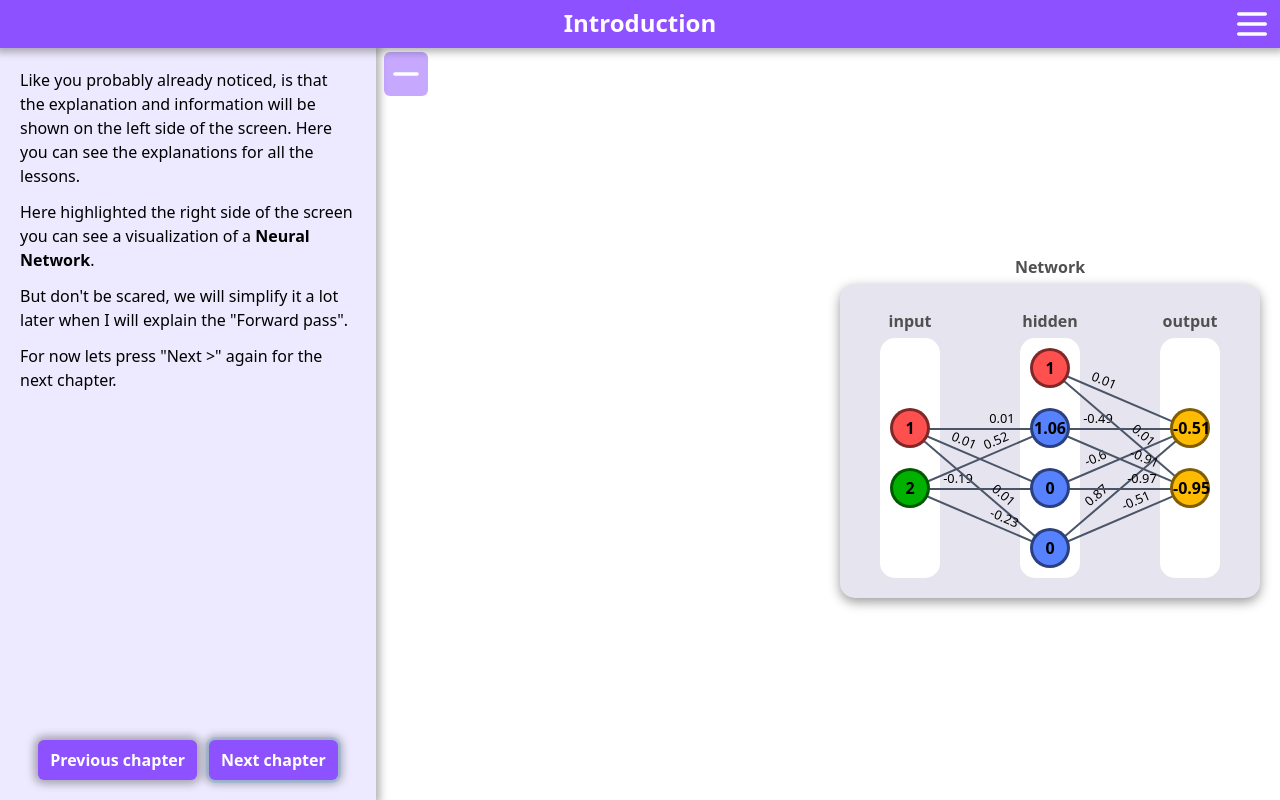
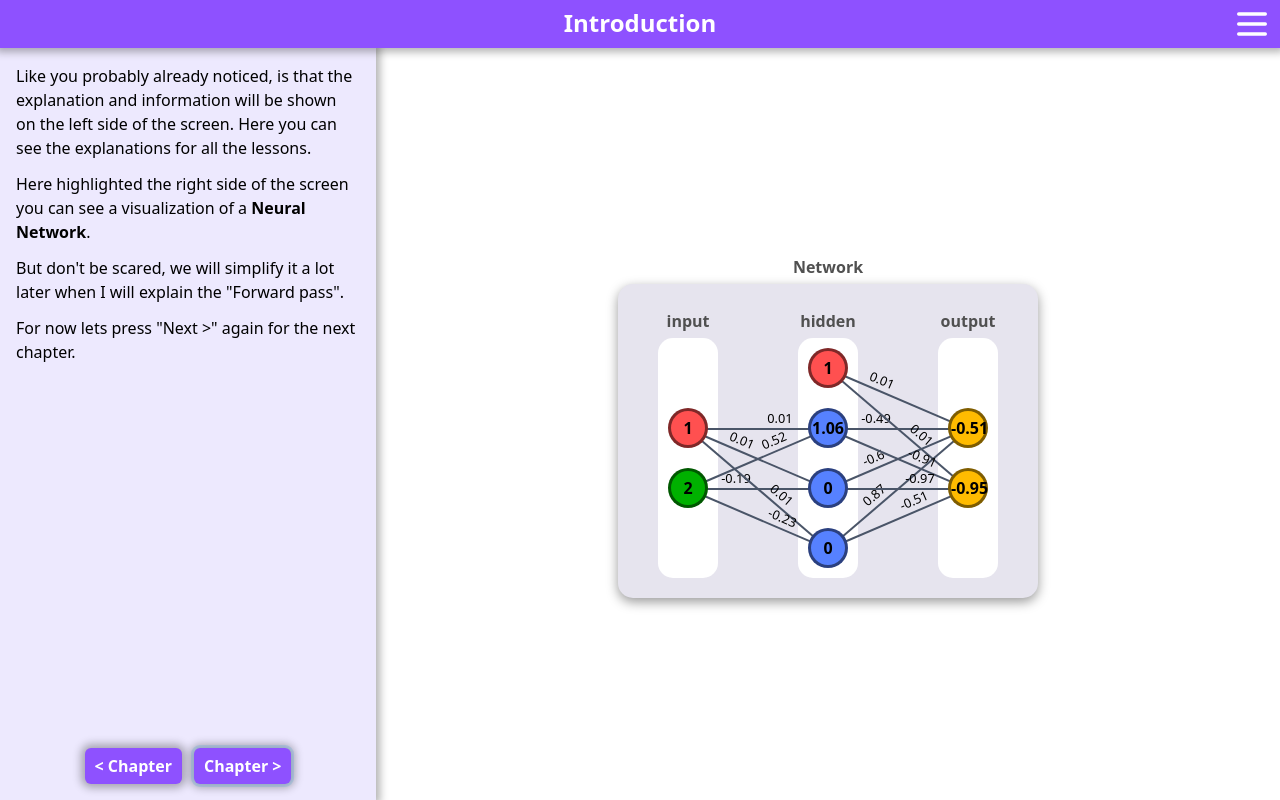
Before and after one commit to SchmiederDaniel/NeuralNetwork, a SvelteKit app: page /tutorials/introduction/2 in a window 1280 px wide. Built offline with nearby package versions, Linux system fonts and the light colour scheme.

Commit message:
Switched from flex to gridbox layout for the tutorials content and sidebar.

```diff
--- a/src/routes/tutorials/+layout.svelte
+++ b/src/routes/tutorials/+layout.svelte
@@ -16,15 +16,16 @@
 </script>
 
 <div class="flex flex-col-reverse h-screen">
-	<div class="flex flex-row-reverse h-full w-full justify-between">
-		<div class="grow-0 grid place-items-center h-full overflow-x-auto justify-self-center">
+	<div class="h-full tutorial-container overflow-hidden">
+		<!-- Main content -->
+		<div class="main-content w-full h-full grid place-items-center">
 			<div>
 				{@render children()}
 			</div>
 		</div>
+		<!-- Side menu -->
 		{#if slots.button}
-			<div class="p-5 bg-violet-100 custom-shadow empty:w-0 empty:p-0 max-w-94 flex flex-col relative"
-			     style="min-width: {sideMenuOpen ? 300: 0}px; {sideMenuOpen ? 'flex: 1;' : 'flex: 0'}">
+			<div class="side-menu custom-shadow max-w-94 min-w-fit flex flex-col p-5 bg-violet-100 relative overflow-hidden">
 				<button class="absolute w-11 h-11 hover:bg-violet-500/90 bg-violet-500/50 rounded-md top-1 text-white"
 				        style="right: -52px;"
 				        onclick={toggleSideMenu}>
@@ -49,6 +50,7 @@
 			</div>
 		{/if}
 	</div>
+	<!-- The Header/Title bar -->
 	<div class="w-screen bg-violet-500 flex justify-center relative h-12 min-h-12 custom-shadow text-white">
 		<h1>{@render slots.heading()}</h1>
 		<div class="right-2 absolute flex content-center items-center justify-center h-full">
@@ -78,7 +80,27 @@
   @reference "tailwindcss";
 
   .navigation-button {
-    @apply px-3 py-2 hover:bg-violet-600 transition-all bg-violet-500 text-white font-semibold rounded-md whitespace-nowrap;
+    @apply px-2.5 py-1.5 hover:bg-violet-600 transition-all bg-violet-500 text-white font-semibold rounded-md whitespace-nowrap;
+  }
+
+  .tutorial-container {
+    display: grid;
+    grid-template-columns: auto 1fr;
+    grid-template-areas: "sidemenu main";
+    height: 100%;
+    width: 100%;
+    overflow-y: hidden;
+  }
+
+  .main-content {
+    overflow: auto;
+    min-width: fit-content;
+    grid-area: main;
+  }
+
+  .side-menu {
+    padding: 1rem;
+    grid-area: sidemenu;
   }
 
   .heroicons-outline--x {
--- a/src/routes/tutorials/introduction/2/+page.svelte
+++ b/src/routes/tutorials/introduction/2/+page.svelte
@@ -8,8 +8,8 @@
 		sidemenu,
 		sidebutton,
 		button: {
-			previousLink: "/tutorials/introduction/1", previousText: "Previous chapter",
-			nextLink: "/tutorials/introduction/3", nextText: "Next chapter"
+			previousLink: '/tutorials/introduction/1', previousText: '< Chapter',
+			nextLink: '/tutorials/introduction/3', nextText: 'Chapter >'
 		}
 	});
 
```
